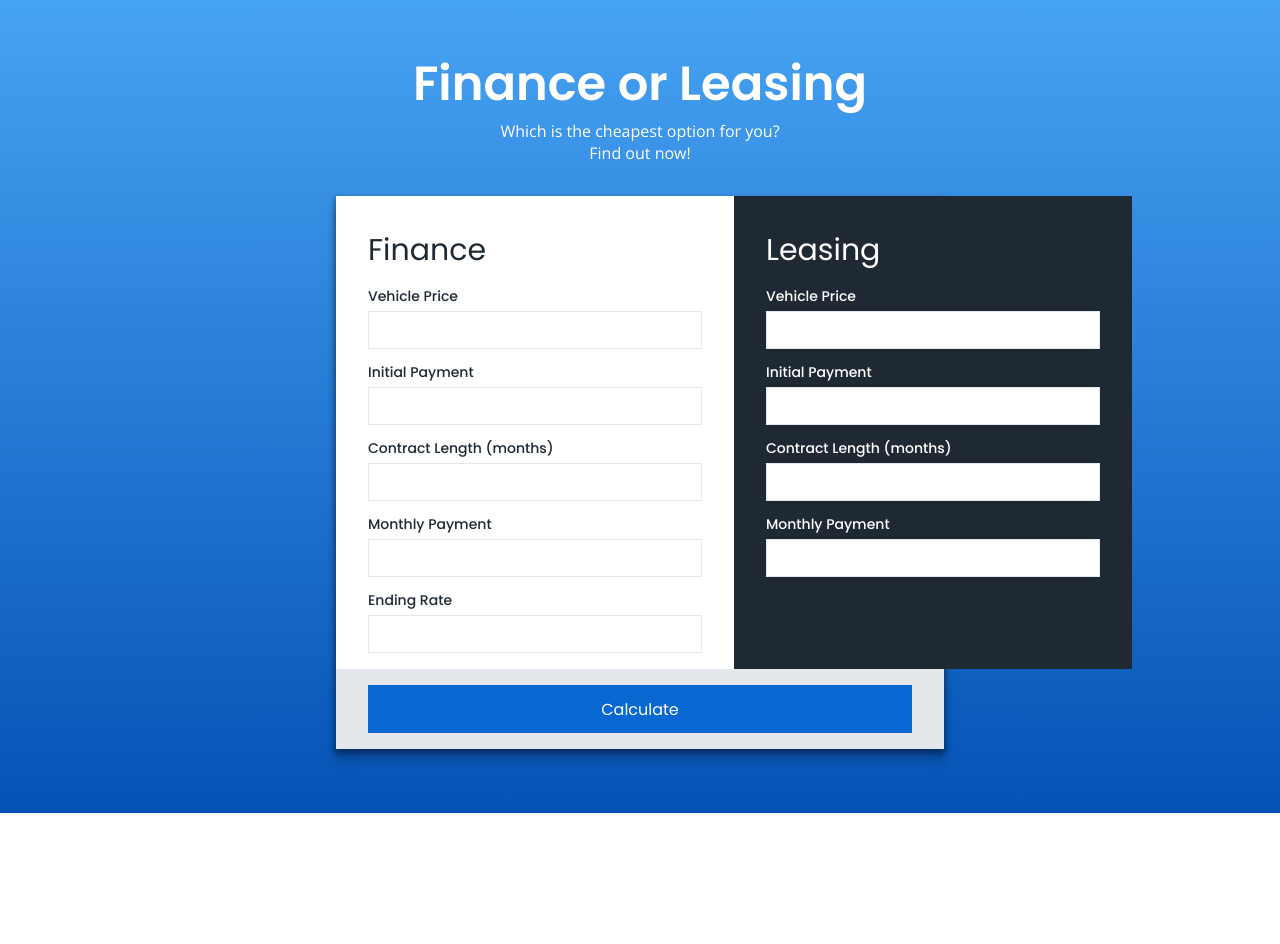
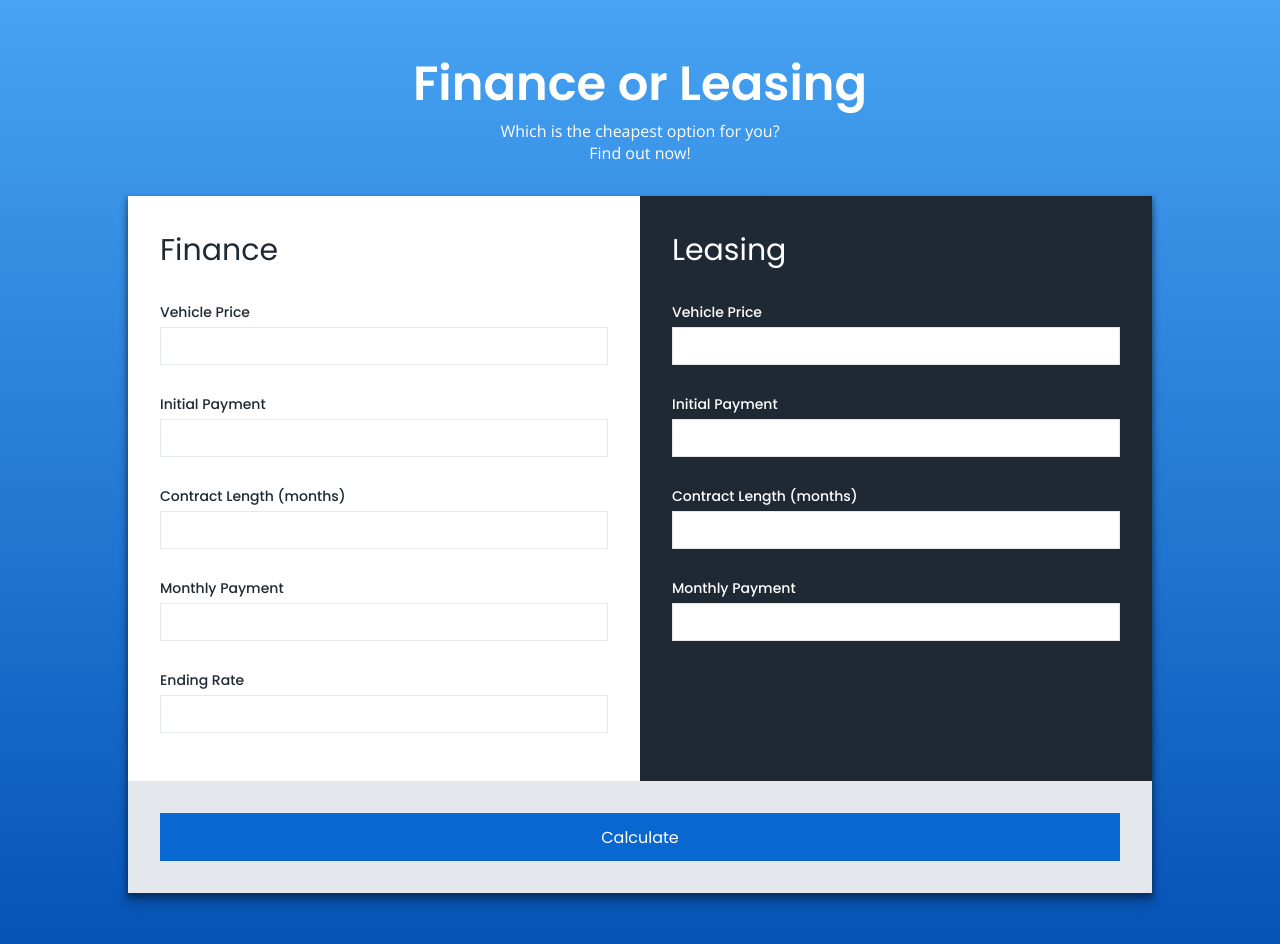
Before and after one commit to flextremedev/to-lease-or-not-to-lease, a React (Create React App) app: page / in a window 1280 px wide. Shown: the top 944 px of the page. Before the commit the page ends 813 px from the top, so only its background shows below. Built offline with nearby package versions, Linux system fonts and the light colour scheme.

Commit message:
Increase margins

```diff
--- a/src/components/Card/Card.tsx
+++ b/src/components/Card/Card.tsx
@@ -3,7 +3,7 @@ import { styled } from "../../theme";
 
 const CardStyled = styled.div`
   background: ${props => props.theme.colors.foreground};
-  width: 608px;
+  width: 1024px;
   display: flex;
   flex-flow: column nowrap;
   box-shadow: 0px 3px 5px 1px rgba(0, 0, 0, 0.26),
--- a/src/components/Card/CardFooter.tsx
+++ b/src/components/Card/CardFooter.tsx
@@ -6,11 +6,11 @@ export const CardFooter = styled.div<CardFooterProps>`
   display: flex;
   flex-flow: column nowrap;
   align-items: center;
-  padding: ${props => props.theme.spaces.l} ${props => props.theme.spaces.xl};
+  padding: ${props => props.theme.spaces.xl} ${props => props.theme.spaces.xl};
   background-color: ${props => props.theme.colors.neutral};
   box-sizing: border-box;
   width: 100%;
-  height: ${props => (props.expanded ? "164px" : "80px")};
+  height: ${props => (props.expanded ? "196px" : "112px")};
   transition: height 350ms ease;
   > div:last-of-type {
     margin-bottom: 0;
--- a/src/components/Heading/Heading.tsx
+++ b/src/components/Heading/Heading.tsx
@@ -6,16 +6,20 @@ type HeadingProps = {
   invertColor?: boolean;
   style?: React.CSSProperties;
   dataTestId?: string;
+  useMarginBottom?: boolean;
 };
+type HeadingPropsPick = Pick<HeadingProps, "invertColor" | "useMarginBottom">;
 type HeadingType = "h1" | "h2" | "h3";
 const makeHeadingStyled = (h: number) => {
   const headingType = `h${h}` as HeadingType;
-  return styled[headingType]<Pick<HeadingProps, "invertColor">>`
+  return styled[headingType]<HeadingPropsPick>`
     font-size: ${props => props.theme.fonts[headingType].fontSize};
     font-family: ${props => props.theme.fonts[headingType].fontFamily};
     font-weight: ${props => props.theme.fonts[headingType].fontWeight};
     padding: 0;
     margin: 0;
+    margin-bottom: ${props =>
+      props.useMarginBottom ? props.theme.spaces.xl : 0};
     color: ${props =>
       !props.invertColor
         ? props.theme.colors.onForeground
@@ -24,10 +28,15 @@ const makeHeadingStyled = (h: number) => {
 };
 
 export const Heading: React.FC<HeadingProps> = React.memo(
-  ({ h = 1, children, invertColor, style, dataTestId }) => {
+  ({ h = 1, children, invertColor, style, dataTestId, useMarginBottom }) => {
     const Heading = makeHeadingStyled(h);
     return (
-      <Heading invertColor={invertColor} style={style} data-testid={dataTestId}>
+      <Heading
+        invertColor={invertColor}
+        style={style}
+        data-testid={dataTestId}
+        useMarginBottom={useMarginBottom}
+      >
         {children}
       </Heading>
     );
--- a/src/components/Splitscreen/SplitscreenLeft.tsx
+++ b/src/components/Splitscreen/SplitscreenLeft.tsx
@@ -7,7 +7,7 @@ export const SplitscreenLeft = styled.div`
   flex-flow: column nowrap;
   flex: 1;
   background: ${props => props.theme.colors.foreground};
-  > :not(:last-child) {
-    margin-bottom: ${props => props.theme.spaces.l};
+  > * {
+    margin-bottom: ${props => props.theme.spaces.xl};
   }
 `;
--- a/src/components/Splitscreen/SplitscreenRight.tsx
+++ b/src/components/Splitscreen/SplitscreenRight.tsx
@@ -7,7 +7,7 @@ export const SplitscreenRight = styled.div`
   flex-flow: column nowrap;
   flex: 1;
   background: ${props => props.theme.colors.foregroundAlt};
-  > :not(:last-child) {
-    margin-bottom: ${props => props.theme.spaces.l};
+  > * {
+    margin-bottom: ${props => props.theme.spaces.xl};
   }
 `;
--- a/src/components/TextField/TextField.tsx
+++ b/src/components/TextField/TextField.tsx
@@ -20,7 +20,7 @@ const InputStyled = styled.input`
   height: 38px;
   font-size: ${props => props.theme.fonts.input.fontSize};
   font-family: ${props => props.theme.fonts.input.fontFamily}, sans-serif;
-  padding: 0px 8px;
+  padding: 0px ${props => props.theme.spaces.m};
   box-sizing: border-box;
   border: 1px solid ${props => props.theme.colors.input.border.color};
   :focus {
--- a/src/routes/Home.tsx
+++ b/src/routes/Home.tsx
@@ -36,11 +36,13 @@ export const Home: React.FC = () => {
         <CardBody>
           <Splitscreen>
             <SplitscreenLeft>
-              <Heading h={2}>Finance</Heading>
+              <Heading h={2} useMarginBottom>
+                Finance
+              </Heading>
               {financingFields}
             </SplitscreenLeft>
             <SplitscreenRight>
-              <Heading h={2} invertColor>
+              <Heading h={2} useMarginBottom invertColor>
                 Leasing
               </Heading>
               {leasingFields}
@@ -51,7 +53,7 @@ export const Home: React.FC = () => {
           <SlideAnimation
             fullWidth={!showResults}
             condition={showResults}
-            yAmount={156}
+            yAmount={172}
             duration={350}
           >
             <Button
```
Also changed, not shown: 2 other files (tests, documents, lock files or other folders).
